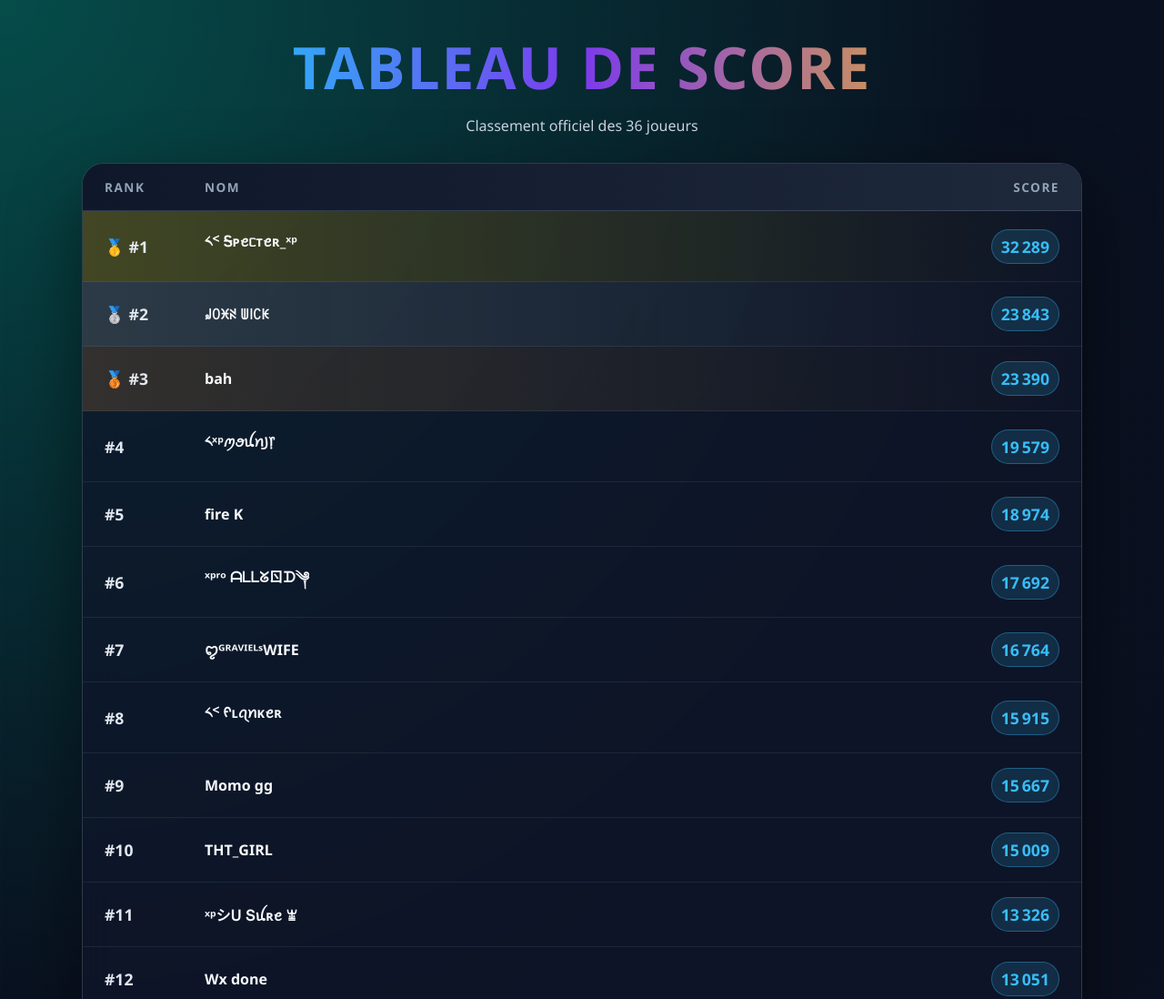
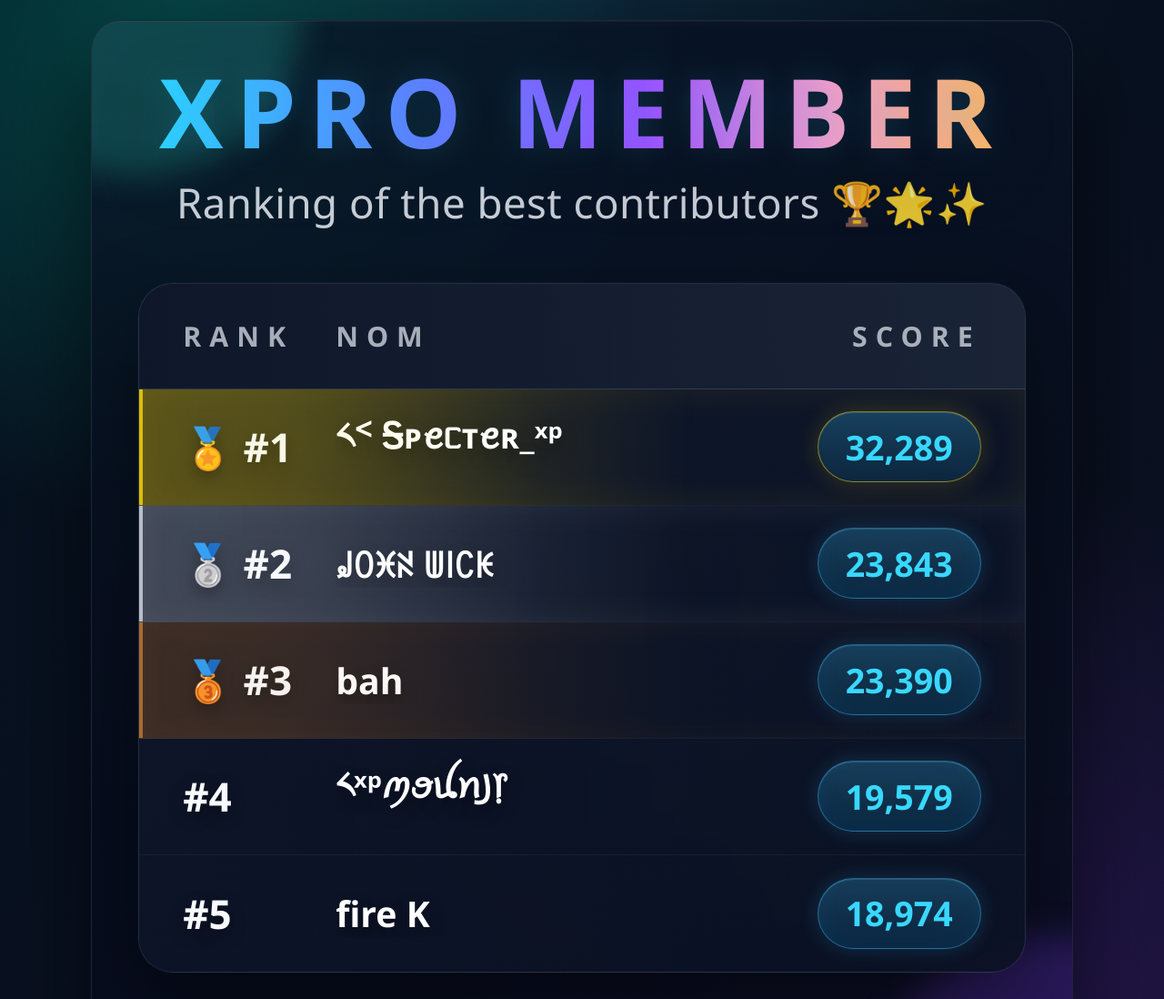
Before and after one commit to Tahi-Tua/xpro_bot, a website: page public/leaderboard-xpro.html in a window 1280 px wide. Shown: the top 1098 px of the page at 91% size. Drawn offline with Linux system fonts and the light colour scheme.

Commit message:
Upgrade leaderboard premium esports design

```diff
--- a/public/leaderboard-xpro.html
+++ b/public/leaderboard-xpro.html
@@ -3,7 +3,7 @@
 <head>
   <meta charset="UTF-8" />
   <meta name="viewport" content="width=device-width,initial-scale=1" />
-  <title>Tableau de Score - XPRO</title>
+  <title>XPRO Member Leaderboard</title>
   <style>
     * {
       margin: 0;
@@ -21,75 +21,161 @@
 
     body {
       min-height: 100vh;
-      background: radial-gradient(circle at top left, rgba(0, 255, 200, .25), transparent 35%), radial-gradient(circle at bottom right, rgba(120, 80, 255, .35), transparent 35%), linear-gradient(135deg, #07111f, #0b1020 55%, #111827);
       color: #fff;
-      padding: 30px 15px;
+      padding: 22px 12px;
+      overflow-x: hidden;
+      background:
+        radial-gradient(circle at 15% 5%, rgba(0, 255, 209, .22), transparent 32%),
+        radial-gradient(circle at 88% 92%, rgba(124, 58, 237, .26), transparent 38%),
+        radial-gradient(circle at 50% 0%, rgba(56, 189, 248, .12), transparent 42%),
+        linear-gradient(145deg, #06131f 0%, #081120 42%, #0b1020 72%, #070914 100%);
+    }
+
+    body::before {
+      content: "";
+      position: fixed;
+      inset: 0;
+      pointer-events: none;
+      background:
+        linear-gradient(90deg, rgba(255,255,255,.025) 1px, transparent 1px),
+        linear-gradient(rgba(255,255,255,.018) 1px, transparent 1px);
+      background-size: 82px 82px;
+      mask-image: radial-gradient(circle at center, black, transparent 74%);
+      opacity: .55;
     }
 
     .container {
-      width: 100%;
-      max-width: 1100px;
+      width: min(100%, 1080px);
       margin: auto;
+      position: relative;
+      padding: clamp(22px, 4vw, 54px);
+      border-radius: 34px;
+      background:
+        linear-gradient(180deg, rgba(8, 18, 35, .82), rgba(8, 12, 28, .92)),
+        radial-gradient(circle at top left, rgba(45, 212, 191, .18), transparent 42%),
+        radial-gradient(circle at bottom right, rgba(124, 58, 237, .22), transparent 44%);
+      border: 1px solid rgba(148, 163, 184, .16);
+      box-shadow:
+        0 36px 110px rgba(0, 0, 0, .58),
+        inset 0 1px 0 rgba(255, 255, 255, .05);
+      overflow: hidden;
+    }
+
+    .container::before,
+    .container::after {
+      content: "";
+      position: absolute;
+      pointer-events: none;
+      border-radius: 999px;
+      filter: blur(18px);
+    }
+
+    .container::before {
+      width: 360px;
+      height: 360px;
+      top: -190px;
+      left: -130px;
+      background: rgba(45, 212, 191, .22);
+    }
+
+    .container::after {
+      width: 420px;
+      height: 420px;
+      right: -190px;
+      bottom: -230px;
+      background: rgba(124, 58, 237, .26);
     }
 
     .header {
+      position: relative;
+      z-index: 1;
       text-align: center;
-      margin-bottom: 30px;
+      margin-bottom: clamp(26px, 5vw, 58px);
     }
 
     .header h1 {
-      font-size: clamp(2rem, 5vw, 4rem);
-      font-weight: 900;
-      letter-spacing: 2px;
-      background: linear-gradient(90deg, #00f5ff, #7c3aed, #fc0);
+      font-size: clamp(3.15rem, 8.5vw, 6.6rem);
+      line-height: .92;
+      font-weight: 1000;
+      letter-spacing: clamp(4px, 1.1vw, 14px);
+      background: linear-gradient(90deg, #28d7ff 0%, #5e7cff 32%, #9a4dff 57%, #f59ac8 78%, #ffb84d 100%);
       -webkit-background-clip: text;
       -webkit-text-fill-color: transparent;
       text-transform: uppercase;
+      text-shadow: 0 0 34px rgba(56, 189, 248, .18);
+      filter: drop-shadow(0 18px 36px rgba(0, 0, 0, .30));
     }
 
     .header p {
-      margin-top: 10px;
-      color: #cbd5e1;
-      font-size: 1rem;
+      margin-top: 20px;
+      color: rgba(226, 232, 240, .88);
+      font-size: clamp(1.28rem, 3.8vw, 2.85rem);
+      font-weight: 500;
+      letter-spacing: .01em;
     }
 
     .scoreboard {
-      background: rgba(15, 23, 42, .78);
-      backdrop-filter: blur(18px);
-      border: 1px solid rgba(148, 163, 184, .25);
-      border-radius: 24px;
+      position: relative;
+      z-index: 1;
+      background:
+        linear-gradient(180deg, rgba(15, 23, 42, .80), rgba(8, 13, 30, .86));
+      backdrop-filter: blur(22px);
+      border: 1px solid rgba(148, 163, 184, .20);
+      border-radius: clamp(24px, 4vw, 38px);
       overflow: hidden;
-      box-shadow: 0 30px 80px rgba(0, 0, 0, .45);
+      box-shadow:
+        0 34px 90px rgba(0, 0, 0, .42),
+        inset 0 1px 0 rgba(255, 255, 255, .05),
+        0 0 0 1px rgba(56, 189, 248, .045);
     }
 
-    .player-row,
-    .table-header {
+    .table-header,
+    .player-row {
       display: grid;
-      grid-template-columns: 100px 1fr 140px;
+      grid-template-columns: 150px minmax(0, 1fr) 210px;
       align-items: center;
-      gap: 10px;
-      padding: 16px 24px;
+      gap: 18px;
+      padding-inline: clamp(20px, 4vw, 48px);
     }
 
     .table-header {
-      background: linear-gradient(90deg, #0f172a, #1e293b);
-      color: #94a3b8;
+      min-height: clamp(70px, 9vw, 118px);
+      background: linear-gradient(90deg, rgba(15, 23, 42, .96), rgba(30, 41, 59, .78));
+      color: rgba(226, 232, 240, .72);
       text-transform: uppercase;
-      font-size: .85rem;
-      font-weight: 800;
-      letter-spacing: 1.5px;
-      border-bottom: 1px solid rgba(148, 163, 184, .25);
+      font-size: clamp(1rem, 2.6vw, 1.9rem);
+      font-weight: 950;
+      letter-spacing: clamp(2px, .8vw, 9px);
+      border-bottom: 1px solid rgba(148, 163, 184, .22);
     }
 
     .player-row {
-      border-bottom: 1px solid rgba(148, 163, 184, .12);
-      transition: .25s ease;
+      min-height: clamp(72px, 10vw, 132px);
+      border-bottom: 1px solid rgba(148, 163, 184, .08);
       position: relative;
+      isolation: isolate;
+      transition: transform .28s ease, filter .28s ease, background .28s ease;
+      background:
+        linear-gradient(90deg, rgba(15, 23, 42, .72), rgba(15, 23, 42, .44));
+    }
+
+    .player-row::before {
+      content: "";
+      position: absolute;
+      inset: 0;
+      z-index: -1;
+      opacity: 0;
+      background: linear-gradient(90deg, rgba(56, 189, 248, .11), transparent 64%);
+      transition: opacity .28s ease;
     }
 
     .player-row:hover {
-      background: rgba(255, 255, 255, .06);
-      transform: scale(1.01);
+      transform: translateY(-2px) scale(1.006);
+      filter: brightness(1.08);
+    }
+
+    .player-row:hover::before {
+      opacity: 1;
     }
 
     .player-row:last-child {
@@ -97,74 +183,117 @@
     }
 
     .rank {
-      font-weight: 900;
-      font-size: 1.1rem;
-      color: #e2e8f0;
+      font-weight: 1000;
+      font-size: clamp(1.25rem, 3.8vw, 2.75rem);
+      color: #f8fafc;
+      text-shadow: 0 6px 18px rgba(0, 0, 0, .35);
+      white-space: nowrap;
     }
 
     .name {
-      font-weight: 700;
-      font-size: 1rem;
-      color: #f8fafc;
+      min-width: 0;
+      font-weight: 950;
+      font-size: clamp(1.08rem, 3.2vw, 2.45rem);
+      color: #ffffff;
       white-space: nowrap;
       overflow: hidden;
       text-overflow: ellipsis;
+      text-shadow: 0 8px 18px rgba(0, 0, 0, .34);
     }
 
     .score {
       text-align: right;
-      font-weight: 900;
-      font-size: 1.1rem;
+      font-weight: 1000;
+      font-size: clamp(1.12rem, 3.2vw, 2.35rem);
       color: #38bdf8;
     }
 
+    .badge {
+      display: inline-flex;
+      align-items: center;
+      justify-content: center;
+      min-width: clamp(92px, 19vw, 176px);
+      min-height: clamp(42px, 7vw, 78px);
+      padding: 8px clamp(16px, 3vw, 30px);
+      border-radius: 999px;
+      color: #38d8ff;
+      background:
+        linear-gradient(180deg, rgba(56, 189, 248, .26), rgba(14, 165, 233, .12));
+      border: 1px solid rgba(56, 189, 248, .42);
+      text-align: center;
+      font-variant-numeric: tabular-nums;
+      box-shadow:
+        0 0 22px rgba(56, 189, 248, .18),
+        inset 0 1px 0 rgba(255, 255, 255, .13),
+        inset 0 -10px 22px rgba(2, 132, 199, .10);
+    }
+
     .top-1 {
-      background: linear-gradient(90deg, rgba(255, 215, 0, .22), transparent);
+      background:
+        linear-gradient(90deg, rgba(255, 215, 0, .30), rgba(15, 23, 42, .50) 62%, rgba(15, 23, 42, .38));
+      box-shadow: inset 4px 0 0 rgba(255, 215, 0, .80), inset 0 0 38px rgba(255, 215, 0, .08);
+    }
+
+    .top-1::after,
+    .top-2::after,
+    .top-3::after {
+      content: "";
+      position: absolute;
+      inset: 0;
+      pointer-events: none;
+      opacity: .55;
+    }
+
+    .top-1::after {
+      background: radial-gradient(circle at 18% 50%, rgba(255, 215, 0, .18), transparent 34%);
     }
 
     .top-2 {
-      background: linear-gradient(90deg, rgba(192, 192, 192, .18), transparent);
+      background:
+        linear-gradient(90deg, rgba(226, 232, 240, .24), rgba(15, 23, 42, .52) 62%, rgba(15, 23, 42, .38));
+      box-shadow: inset 4px 0 0 rgba(226, 232, 240, .72), inset 0 0 34px rgba(226, 232, 240, .07);
+    }
+
+    .top-2::after {
+      background: radial-gradient(circle at 18% 50%, rgba(226, 232, 240, .12), transparent 34%);
     }
 
     .top-3 {
-      background: linear-gradient(90deg, rgba(205, 127, 50, .2), transparent);
+      background:
+        linear-gradient(90deg, rgba(205, 127, 50, .24), rgba(15, 23, 42, .52) 62%, rgba(15, 23, 42, .38));
+      box-shadow: inset 4px 0 0 rgba(205, 127, 50, .74), inset 0 0 34px rgba(205, 127, 50, .07);
     }
 
-    .top-1 .rank::before {
-      content: "🥇 ";
+    .top-3::after {
+      background: radial-gradient(circle at 18% 50%, rgba(205, 127, 50, .13), transparent 34%);
     }
 
-    .top-2 .rank::before {
-      content: "🥈 ";
-    }
+    .top-1 .rank::before { content: "🏅 "; }
+    .top-2 .rank::before { content: "🥈 "; }
+    .top-3 .rank::before { content: "🥉 "; }
 
-    .top-3 .rank::before {
-      content: "🥉 ";
-    }
-
-    .badge {
-      display: inline-block;
-      min-width: 42px;
-      padding: 6px 10px;
-      border-radius: 999px;
-      background: rgba(56, 189, 248, .15);
-      border: 1px solid rgba(56, 189, 248, .35);
-      text-align: center;
-      font-variant-numeric: tabular-nums;
+    .top-1 .badge {
+      border-color: rgba(255, 215, 0, .48);
+      box-shadow: 0 0 26px rgba(255, 215, 0, .18), inset 0 1px 0 rgba(255, 255, 255, .14);
     }
 
     .footer {
-      margin-top: 18px;
+      position: relative;
+      z-index: 1;
+      margin-top: clamp(22px, 4vw, 48px);
       text-align: center;
-      color: #94a3b8;
-      font-size: .85rem;
+      color: rgba(226, 232, 240, .72);
+      font-size: clamp(1rem, 3vw, 2.35rem);
+      font-weight: 500;
+      letter-spacing: .01em;
     }
 
     .status {
-      padding: 18px 24px;
+      padding: 24px;
       color: #cbd5e1;
       text-align: center;
       border-bottom: 1px solid rgba(148, 163, 184, .12);
+      font-weight: 700;
     }
 
     .status.error {
@@ -173,49 +302,35 @@
     }
 
     @media (max-width:650px) {
-      body {
-        padding: 20px 10px;
+      body { padding: 12px 8px; }
+      .container { border-radius: 26px; padding: 28px 16px; }
+      .table-header,
+      .player-row {
+        grid-template-columns: 76px minmax(0, 1fr) 118px;
+        gap: 9px;
+        padding-inline: 14px;
       }
-
-      .player-row,
-      .table-header {
-        grid-template-columns: 70px 1fr 90px;
-        padding: 14px 14px;
-      }
-
-      .table-header {
-        font-size: .7rem;
-      }
-
-      .name,
-      .rank,
-      .score {
-        font-size: .9rem;
-      }
-
-      .scoreboard {
-        border-radius: 18px;
-      }
+      .table-header { min-height: 58px; }
+      .player-row { min-height: 78px; }
     }
 
     @media (max-width:430px) {
-      .player-row,
-      .table-header {
-        grid-template-columns: 60px 1fr 75px;
-        gap: 6px;
+      .container { padding: 24px 10px; }
+      .table-header,
+      .player-row {
+        grid-template-columns: 62px minmax(0, 1fr) 92px;
+        gap: 7px;
+        padding-inline: 10px;
       }
-
-      .score {
-        font-size: .85rem;
-      }
+      .badge { min-width: 82px; padding-inline: 8px; }
     }
   </style>
 </head>
 <body>
   <div class="container" id="leaderboardCanvas">
     <header class="header">
-      <h1>Tableau de Score</h1>
-      <p id="subtitle">Classement officiel des joueurs</p>
+      <h1>XPRO MEMBER</h1>
+      <p id="subtitle">Ranking of the best contributors 🏆🌟✨</p>
     </header>
 
     <main class="scoreboard">
@@ -225,11 +340,11 @@
         <div style="text-align:right">Score</div>
       </div>
 
-      <div id="status" class="status">Chargement du classement...</div>
+      <div id="status" class="status">Loading ranking...</div>
       <div id="scoreboardRows"></div>
     </main>
 
-    <div class="footer" id="footer">Mise à jour du classement</div>
+    <div class="footer" id="footer">Official ranking update 📈🏆</div>
   </div>
 
   <script>
@@ -252,7 +367,7 @@
     }
 
     function formatScore(value) {
-      return Number(value || 0).toLocaleString("fr-FR");
+      return Number(value || 0).toLocaleString("en-US");
     }
 
     function getDisplayName(member) {
@@ -283,11 +398,12 @@
       const ranking = members
         .map(normalizeMember)
         .filter((member) => member.name)
-        .sort((a, b) => b.score - a.score);
+        .sort((a, b) => b.score - a.score)
+        .slice(0, 5);
 
       statusBox.style.display = "none";
-      subtitle.textContent = `Classement officiel des ${ranking.length} joueurs`;
-      footer.textContent = `Mise à jour du classement • ${ranking.length} joueurs`;
+      subtitle.textContent = "Ranking of the best contributors 🏆🌟✨";
+      footer.textContent = "Official ranking update 📈🏆";
 
       scoreboardRows.innerHTML = ranking.map((member, index) => {
         const rank = index + 1;
@@ -310,13 +426,13 @@
         const members = Array.isArray(data) ? data : data.members;
 
         if (!Array.isArray(members)) {
-          throw new Error("Format JSON invalide : members[] introuvable.");
+          throw new Error("Invalid JSON format: members[] not found.");
         }
 
         renderRanking(members);
       } catch (error) {
         statusBox.classList.add("error");
-        statusBox.textContent = `Erreur chargement classement : ${error.message}`;
+        statusBox.textContent = `Ranking loading error: ${error.message}`;
       }
     }
 
```
